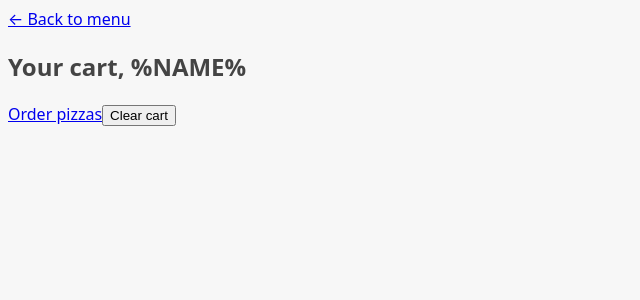
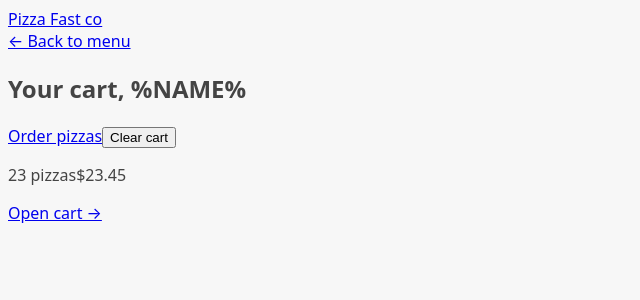
Before and after one commit to Ali-LUT/pizza-fast, a React (Vite) app: page /cart in a window 1280 px wide. Shown: the top 300 px of the page, without its empty margins (0-640 px from the left). Built offline with nearby package versions, Linux system fonts and the light colour scheme.

Commit message:
implemented AppLayout

```diff
--- a/src/App.jsx
+++ b/src/App.jsx
@@ -4,8 +4,12 @@ import Menu from "./features/menu/Menu";
 import Cart from "./features/cart/Cart";
 import CreateOrder from "./features/order/CreateOrder";
 import Order from "./features/order/Order";
+import AppLayout from "./ui/AppLayout";
 
 const router = createBrowserRouter([
+  {
+    element: <AppLayout />,
+    children: [
       {
         path: "/",
         element: <Home />,
@@ -26,6 +30,8 @@ const router = createBrowserRouter([
         path: "/order/:orderId",
         element: <Order />,
       },
+    ],
+  },
 ]);
 
 function App() {
--- a/src/features/cart/CartOverview.jsx
+++ b/src/features/cart/CartOverview.jsx
@@ -1,3 +1,5 @@
+import { Link } from "react-router-dom";
+
 function CartOverview() {
   return (
     <div>
@@ -5,7 +7,7 @@ function CartOverview() {
         <span>23 pizzas</span>
         <span>$23.45</span>
       </p>
-      <a href="#">Open cart &rarr;</a>
+      <Link to="/cart">Open cart &rarr;</Link>
     </div>
   );
 }
--- /dev/null
+++ b/src/ui/AppLayout.jsx
@@ -0,0 +1,19 @@
+import Header from "./Header";
+import CartOverview from "../features/cart/CartOverview";
+import { Outlet } from "react-router-dom";
+
+function AppLayout() {
+  return (
+    <div>
+      <Header />
+
+      <main>
+        <Outlet />
+      </main>
+
+      <CartOverview />
+    </div>
+  );
+}
+
+export default AppLayout;
--- /dev/null
+++ b/src/ui/Header.jsx
@@ -0,0 +1,11 @@
+import { Link } from "react-router-dom";
+
+function Header() {
+  return (
+    <header>
+      <Link to="/">Pizza Fast co</Link>
+    </header>
+  );
+}
+
+export default Header;
```
Lines whose indentation alone changed are shown as unchanged.
